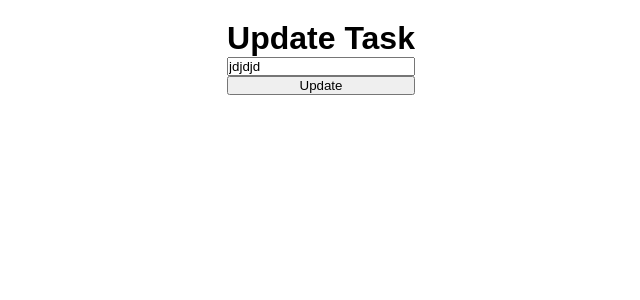
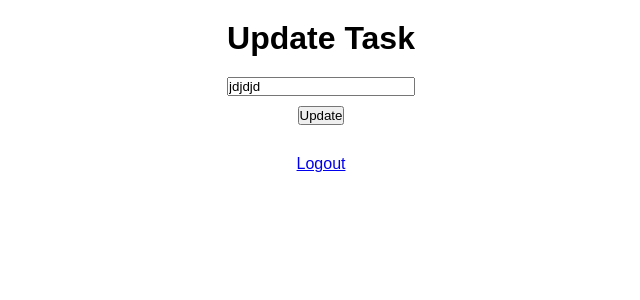
Before and after one commit to Huclark/Todo_WebApp, a Flask app: template templates/update.html in a window 1280 px wide. Shown: the top 300 px of the page, without its empty margins (319-959 px from the left). Run offline with Flask 3, Linux system fonts and the light colour scheme; the template is opened without the code that fills it: values that come from a table or form of the project are taken from there, others are empty.

Commit message:
Update: title, submit button and logout

```diff
--- a/templates/update.html
+++ b/templates/update.html
@@ -1,16 +1,20 @@
 {% extends "layout.html" %}
 
 {% block head %}
-<title>Task Master</title>
+    <title>Update Task</title>
 {% endblock %}
 
 {% block body %}
 <div class="content">
-    <h1>Update Task</h1>
+    <h1 class="update_heading">Update Task</h1>
 
     <form action="/update/{{ task.id }}" method="post">
         <input type="text" name="content" value="{{task.content}}">
-        <input type="submit" value="Update">
+        <div class="submit">
+            <input type="submit" value="Update">
+        </div>
     </form>
+
+    <div class="logout"><a href="{{ url_for('logout') }}">Logout</a></div>
 </div>
 {% endblock %}
```
